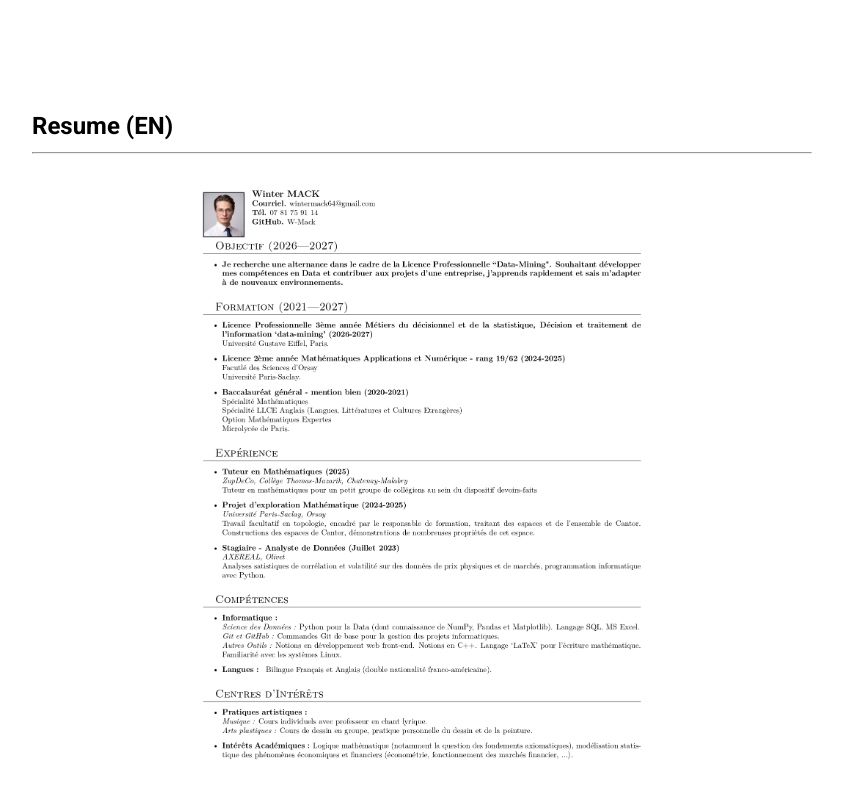
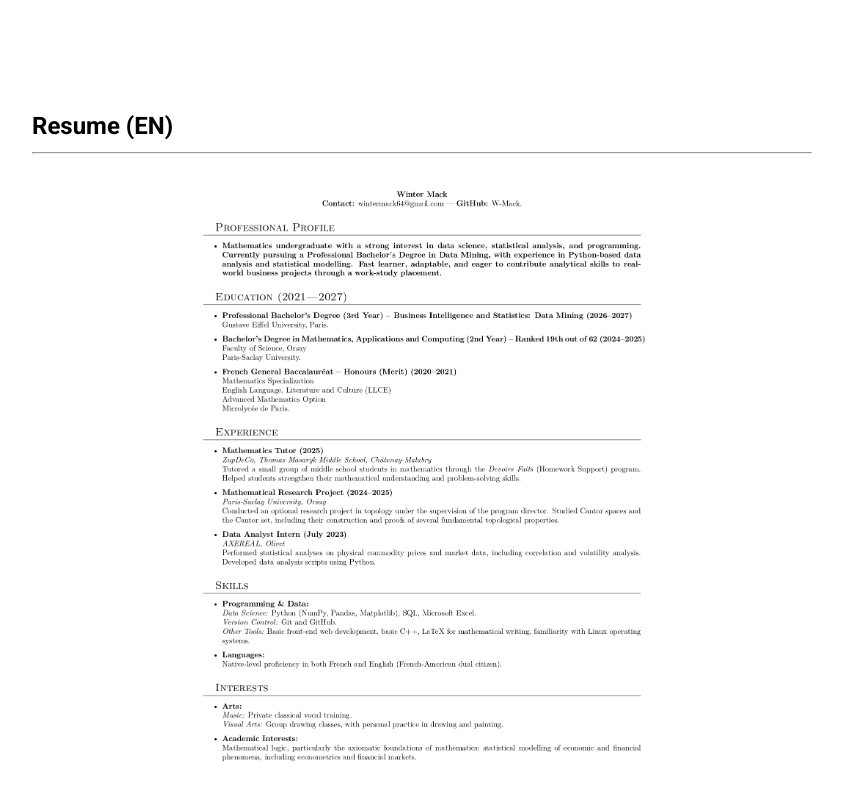
Before and after one commit to W-Mack/winter-mack-website, a plain HTML site: page src/index.html in a window 1280 px wide. Shown: the part 1310-2110 px from the top of the page, without its empty margins (218-1061 px from the left). Drawn offline with Linux system fonts and the light colour scheme.

Commit message:
Added english CV image

```diff
--- a/src/index.html
+++ b/src/index.html
@@ -36,7 +36,7 @@
         <div id="resume">
             <h2>Resume (EN)<hr></h2>
             <div id="resume-img-div">
-                <img src="CV_fr.jpg" width="60%">
+                <img src="CV_en.jpg" width="60%">
             </div>
         </div>
     </div>
```
Also changed, not shown: src/CV_en.jpg (added).
